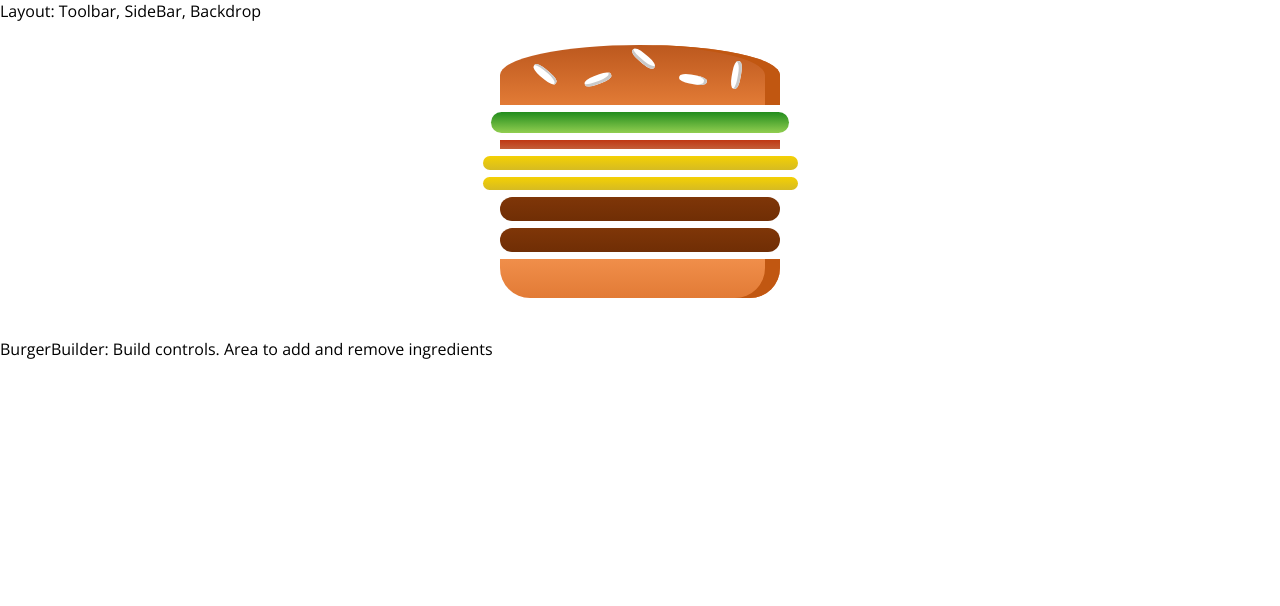
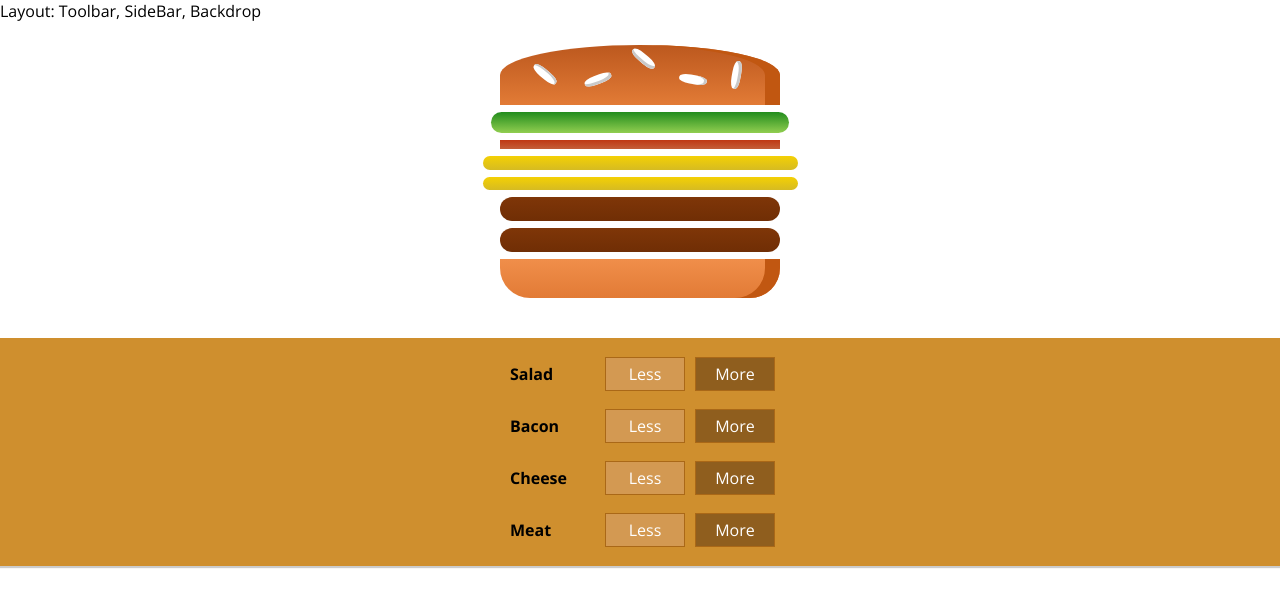
Before and after one commit to reymillenium/udemy_reactjs_burger_builder, a React (Create React App) app: page / in a window 1280 px wide. Shown: the top 606 px of the page. Built offline with nearby package versions, Linux system fonts and the light colour scheme.

Commit message:
Mod BuildControls component, by adding the const controls, looping on them and calling rhe BuildControl component on each of them (passing props). Mod BurgerBuilder container by replacing div with the new BuildControls component

```diff
--- a/src/components/Burger/BuildControls/BuildControls.js
+++ b/src/components/Burger/BuildControls/BuildControls.js
@@ -1,10 +1,20 @@
 import React from "react";
+import BuildControl from './BuildControl/BuildControl';
 
 import classes from './BuildControls.module.scss';
 
+const controls = [
+    {label: 'Salad', type: 'salad'},
+    {label: 'Bacon', type: 'bacon'},
+    {label: 'Cheese', type: 'cheese'},
+    {label: 'Meat', type: 'meat'},
+];
+
 const buildControls = (props) => (
     <div className={classes.BuildControls}>
-
+        {controls.map(ctrl => (
+            <BuildControl key={ctrl.label} label={ctrl.label} type={ctrl.type}/>
+        ))}
     </div>
 );
 
--- a/src/containers/BurgerBuilder/BurgerBuilder.js
+++ b/src/containers/BurgerBuilder/BurgerBuilder.js
@@ -1,6 +1,7 @@
 import React, {Component} from "react";
 import Auxiliary from '../../hoc/Auxiliary';
 import Burger from '../../components/Burger/Burger.js';
+import BuildControls from '../../components/Burger/BuildControls/BuildControls.js';
 
 class BurgerBuilder extends Component {
     // The usual way:
@@ -23,7 +24,8 @@ class BurgerBuilder extends Component {
         return (
             <Auxiliary>
                 <Burger ingredients={this.state.ingredients}/>
-                <div>BurgerBuilder: Build controls. Area to add and remove ingredients</div>
+                {/*<div>BurgerBuilder: Build controls. Area to add and remove ingredients</div>*/}
+                <BuildControls/>
             </Auxiliary>
         );
     }
```
